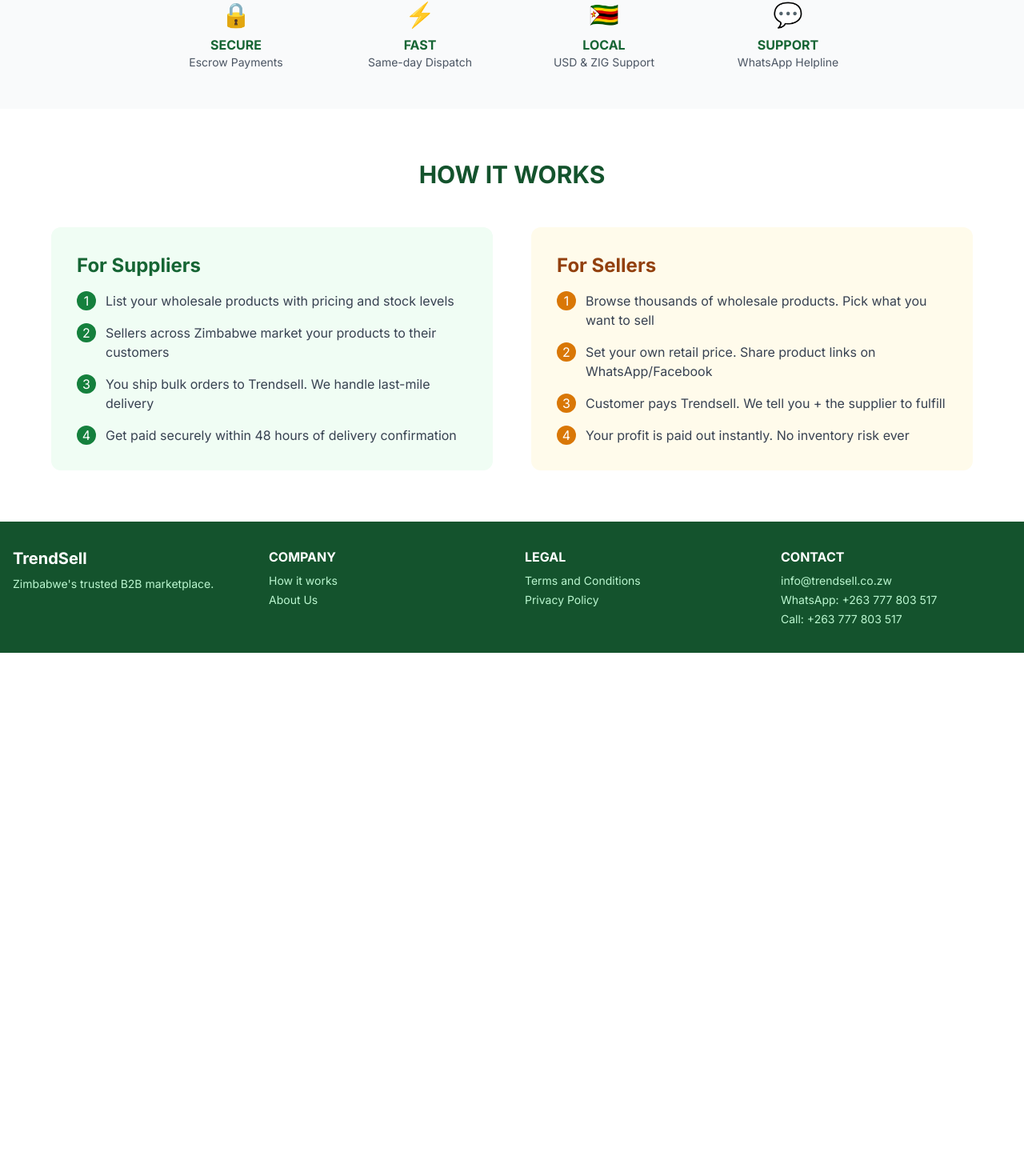
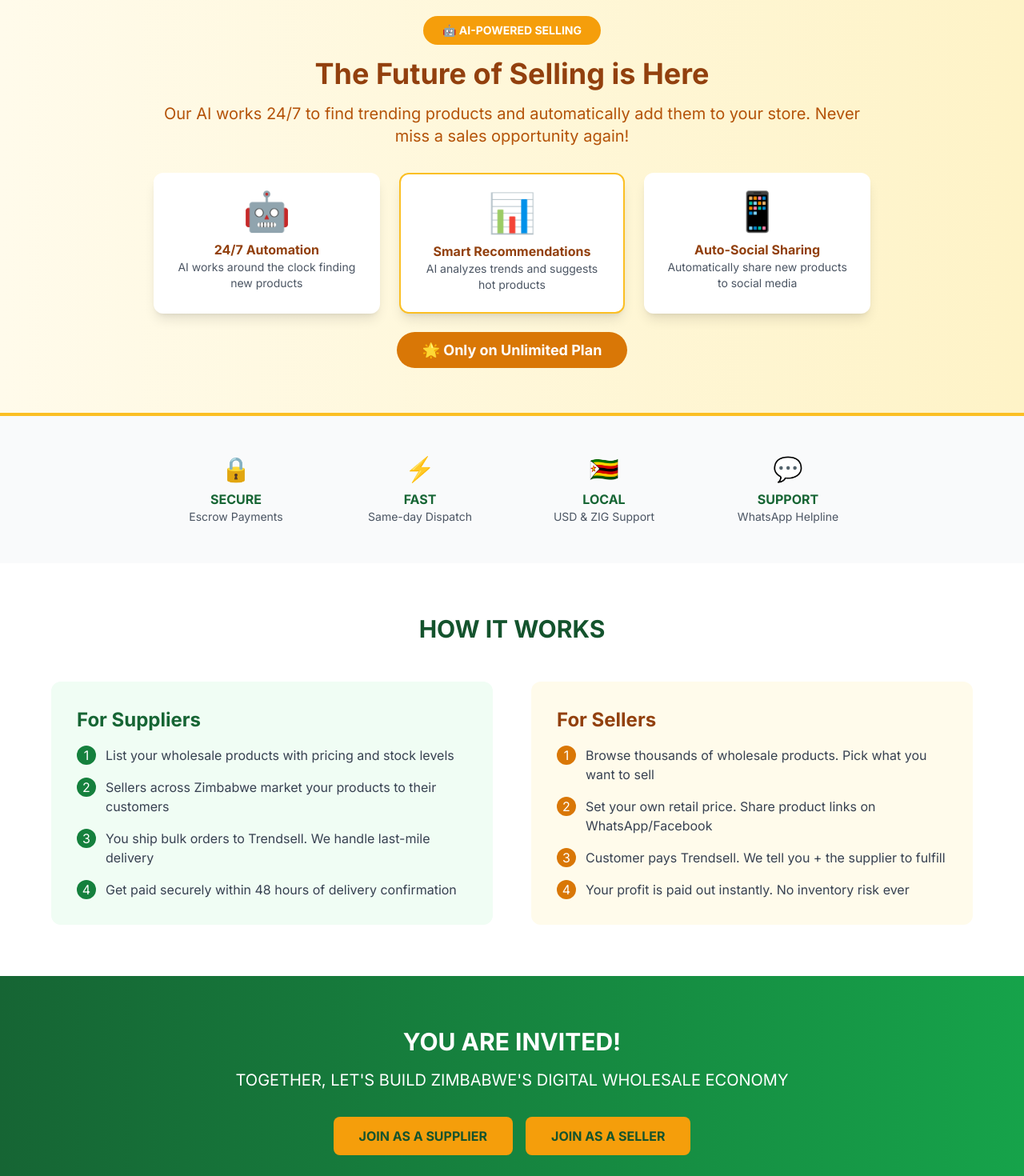
Before and after one commit to sikhumbuzilesncube/Trendsell, a Next.js app: page / in a window 1280 px wide. Shown: the part 356-1826 px from the top of the page at 80% size. Before the commit the page ends 1172 px from the top, so only its background shows below. Built offline with nearby package versions, Linux system fonts and the light colour scheme.

Commit message:
Update page.tsx

```diff
--- a/app/page.tsx
+++ b/app/page.tsx
@@ -24,6 +24,46 @@
               >
                 JOIN AS A SELLER
               </Link>
+            </div>
+          </div>
+        </div>
+      </section>
+
+      {/* AI Feature - HIGHLIGHTED */}
+      <section className="py-16 bg-gradient-to-r from-amber-50 to-amber-100 border-y-4 border-amber-400">
+        <div className="container mx-auto px-4">
+          <div className="max-w-4xl mx-auto text-center">
+            <div className="inline-block bg-amber-500 text-white px-6 py-2 rounded-full text-sm font-bold mb-4">
+              🤖 AI-POWERED SELLING
+            </div>
+            <h2 className="text-4xl font-bold text-amber-800 mb-4">
+              The Future of Selling is Here
+            </h2>
+            <p className="text-xl text-amber-700 mb-6">
+              Our AI works 24/7 to find trending products and automatically add them to your store.
+              Never miss a sales opportunity again!
+            </p>
+            <div className="grid md:grid-cols-3 gap-6 mt-8">
+              <div className="bg-white rounded-xl p-6 shadow-lg">
+                <div className="text-5xl mb-3">🤖</div>
+                <h3 className="font-bold text-amber-800">24/7 Automation</h3>
+                <p className="text-gray-600 text-sm">AI works around the clock finding new products</p>
+              </div>
+              <div className="bg-white rounded-xl p-6 shadow-lg border-2 border-amber-400">
+                <div className="text-5xl mb-3">📊</div>
+                <h3 className="font-bold text-amber-800">Smart Recommendations</h3>
+                <p className="text-gray-600 text-sm">AI analyzes trends and suggests hot products</p>
+              </div>
+              <div className="bg-white rounded-xl p-6 shadow-lg">
+                <div className="text-5xl mb-3">📱</div>
+                <h3 className="font-bold text-amber-800">Auto-Social Sharing</h3>
+                <p className="text-gray-600 text-sm">Automatically share new products to social media</p>
+              </div>
+            </div>
+            <div className="mt-8">
+              <span className="bg-amber-600 text-white px-8 py-3 rounded-full text-lg font-bold">
+                🌟 Only on Unlimited Plan
+              </span>
             </div>
           </div>
         </div>
@@ -109,6 +149,28 @@
         </div>
       </section>
 
+      {/* CTA */}
+      <section className="bg-gradient-to-r from-green-800 to-green-600 py-16 text-white">
+        <div className="container mx-auto px-4 text-center">
+          <h2 className="text-3xl font-bold mb-4">YOU ARE INVITED!</h2>
+          <p className="text-xl mb-8">TOGETHER, LET'S BUILD ZIMBABWE'S DIGITAL WHOLESALE ECONOMY</p>
+          <div className="flex flex-wrap justify-center gap-4">
+            <Link
+              href="/signup/supplier"
+              className="bg-amber-500 hover:bg-amber-600 text-green-900 font-bold py-3 px-8 rounded-lg transition"
+            >
+              JOIN AS A SUPPLIER
+            </Link>
+            <Link
+              href="/signup/seller"
+              className="bg-amber-500 hover:bg-amber-600 text-green-900 font-bold py-3 px-8 rounded-lg transition"
+            >
+              JOIN AS A SELLER
+            </Link>
+          </div>
+        </div>
+      </section>
+
       {/* Footer */}
       <footer className="bg-green-900 text-white py-8">
         <div className="container mx-auto px-4">
@@ -144,4 +206,4 @@
       </footer>
     </main>
   )
-                }
+      }
```
